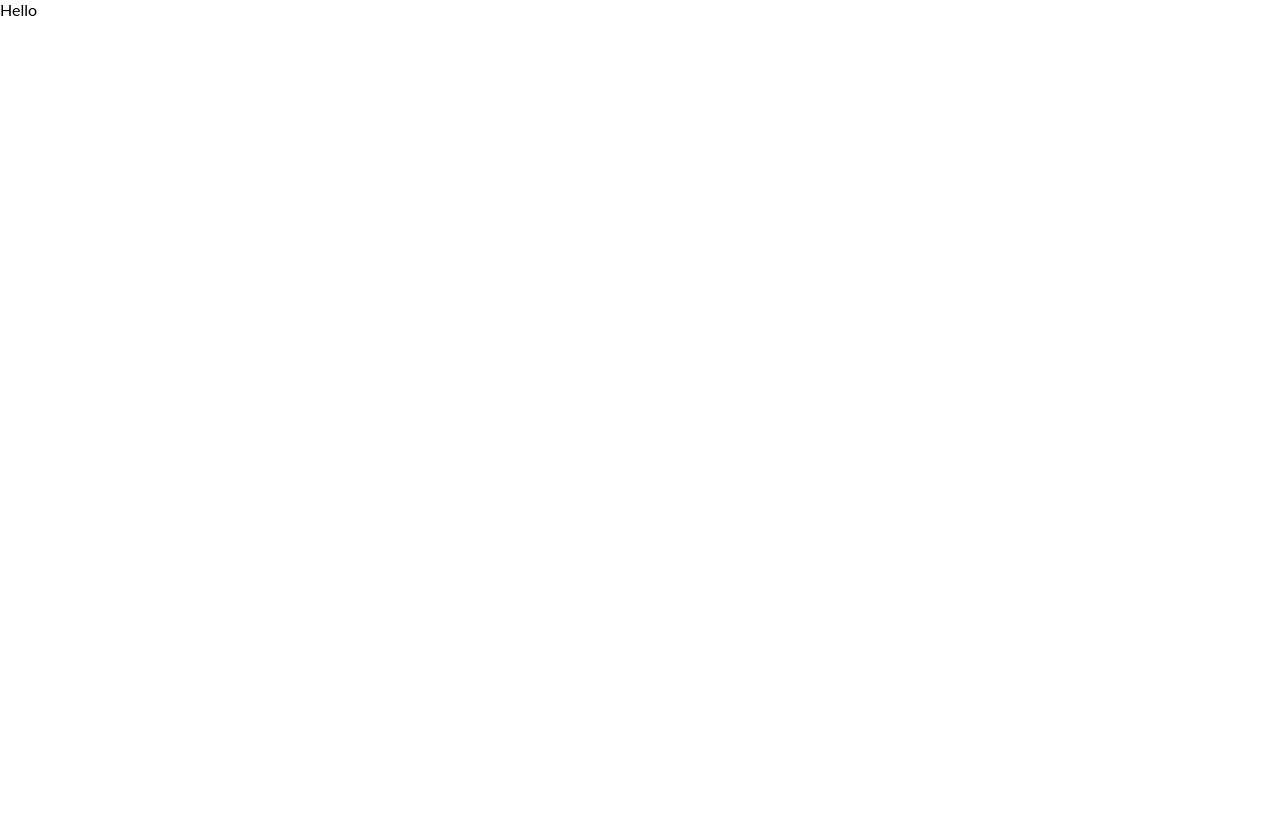
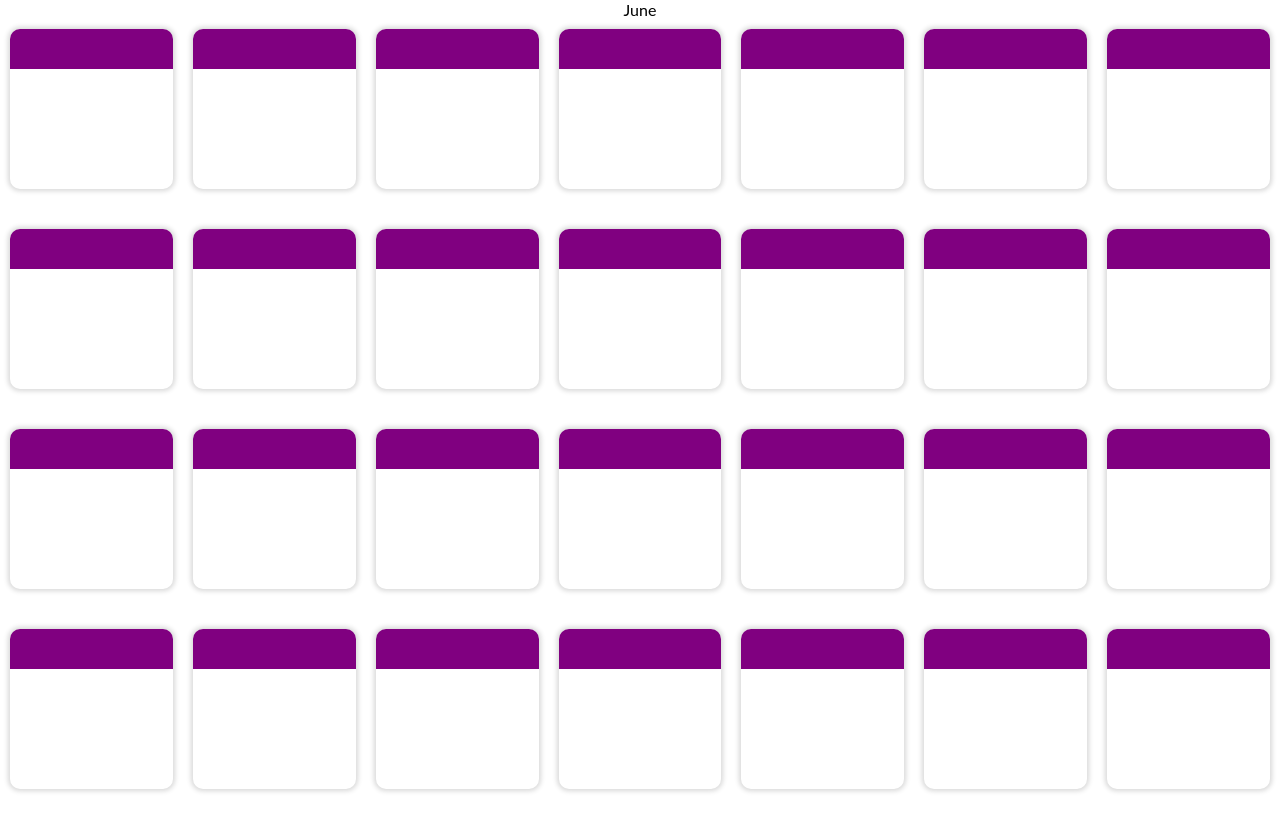
Before and after one commit to hildakh/netflix, a React (Create React App) app: page /1/1 in a window 1280 px wide. Built offline with nearby package versions, Linux system fonts and the light colour scheme.

Commit message:
styled comonents added. Day card styled

```diff
--- a/src/App.css
+++ b/src/App.css
@@ -17,3 +17,7 @@ a {
   text-decoration: none;
   color: black;
 }
+
+::-webkit-scrollbar {
+  display: none;
+}
--- a/src/App.js
+++ b/src/App.js
@@ -6,10 +6,10 @@ import Redirecter from './components/Link';
 
 function App() {
   return (
-    <div className="App">
+    <>
       <Route exact path='/:year/:month' component={Month}/>
       <Route exact path='/' component={Redirecter} />
-    </div>
+    </>
   );
 }
 
--- a/src/components/Day.jsx
+++ b/src/components/Day.jsx
@@ -1,8 +1,20 @@
 import React from 'react';
+import { DayCard, Head } from './Day.styles';
 
 const Day = () => {
   return (
+<>
+<DayCard>
+  <Head >
+{/* <WeekDay>
 
+</WeekDay>
+<Date /> */}
+  </Head>
+
+
+</DayCard>
+</>
   )
 }
 
--- a/src/components/Day.styles.js
+++ b/src/components/Day.styles.js
@@ -0,0 +1,20 @@
+import styled from 'styled-components';
+
+export const DayCard = styled.div`
+  width: calc(100% * 1/7 - 20px);
+  height: 20%;
+  border-radius: 10px;
+  margin: 10px;
+  box-shadow: 0 0 5px 2px #d8d8d8;
+  cursor: pointer;
+`
+
+export const Head = styled.div`
+  display: flex;
+  width: 100%;
+  height: 40px;
+  background-color: purple;
+  border-top-left-radius: 10px;
+  border-top-right-radius: 10px;
+
+`
--- a/src/components/Month.jsx
+++ b/src/components/Month.jsx
@@ -1,7 +1,7 @@
 import React, { useEffect } from 'react';
 import { withRouter } from 'react-router-dom';
 import moment from 'moment';
-
+import Day from './Day';
 const Month = () => {
 
   const state = {
@@ -13,9 +13,50 @@ const Month = () => {
     console.log(weekday, state)
   })
   return (
-    <div>
-      Hello
+    <>
+    <div className='month-name'
+    style={{
+      textAlign: 'center'
+    }}
+    >
+      June
     </div>
+    <div
+    className='day-list'
+    style={{
+      display: 'flex',
+      flexDirection: 'row',
+      flexWrap: 'wrap',
+      width: '100%',
+      height: '100%',
+      overflow: 'scroll'
+    }}>
+<Day />
+<Day />
+<Day />
+<Day /><Day />
+<Day /><Day />
+
+<Day />
+<Day />
+<Day />
+<Day /><Day />
+<Day /><Day />
+
+<Day />
+<Day />
+<Day />
+<Day /><Day />
+<Day /><Day />
+
+<Day />
+<Day />
+<Day />
+<Day /><Day />
+<Day /><Day />
+
+    </div>
+    </>
   )
 }
 
```
